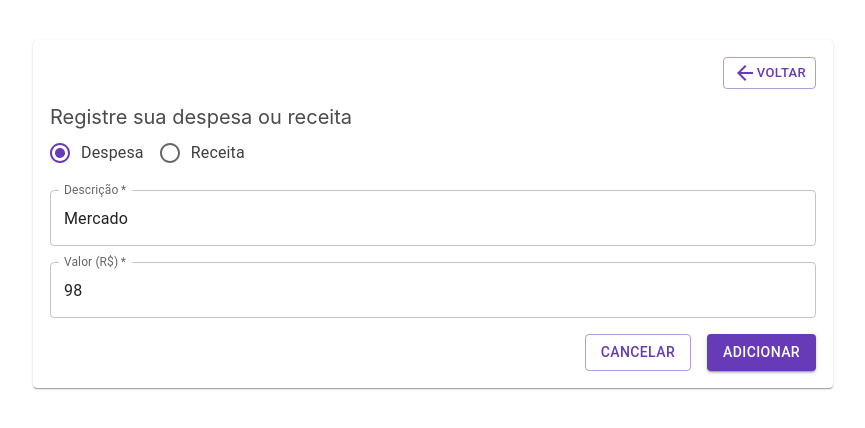
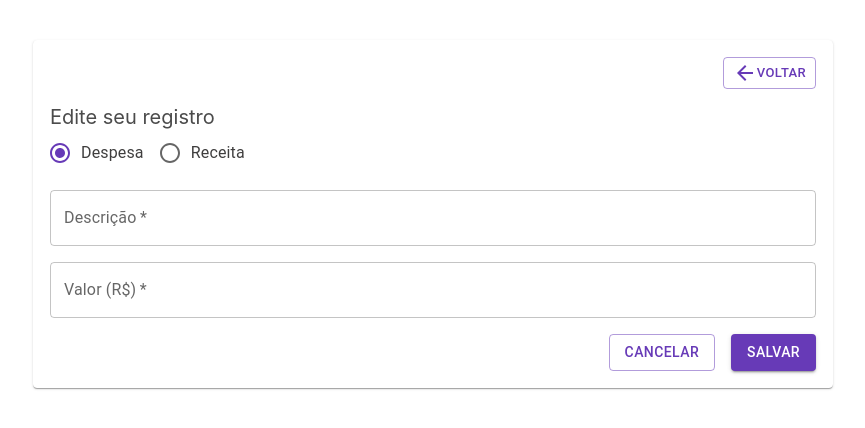
Before and after one commit to kellpf/controle-gastos, a React (Vite) app: page /editar/1 in a window 1280 px wide. Shown: the top 428 px of the page, without its empty margins (207-1072 px from the left). Built offline with nearby package versions, Linux system fonts and the light colour scheme.

Commit message:
:recycle: refactor: Mudança na estrutura dos componentes

```diff
--- a/package.json
+++ b/package.json
@@ -21,6 +21,8 @@
   },
   "devDependencies": {
     "@eslint/js": "^9.13.0",
+    "@testing-library/jest-dom": "^6.6.3",
+    "@testing-library/react": "^16.0.1",
     "@types/react": "^18.3.12",
     "@types/react-dom": "^18.3.1",
     "@vitejs/plugin-react": "^4.3.3",
@@ -30,6 +32,7 @@
     "globals": "^15.11.0",
     "typescript": "~5.6.2",
     "typescript-eslint": "^8.11.0",
-    "vite": "^5.4.10"
+    "vite": "^5.4.10",
+    "vitest": "^2.1.4"
   }
 }
--- /dev/null
+++ b/src/components/registro-form/RegistroForm.css
@@ -0,0 +1,32 @@
+.container {
+    background-color: rgb(255, 255, 255);
+    border-radius: 4px;
+    border: solid 1px rgb(255, 255, 255);
+    box-shadow: rgba(0, 0, 0, 0.2) 0px 2px 1px -1px, rgba(0, 0, 0, 0.14) 0px 1px 1px 0px, rgba(0, 0, 0, 0.12) 0px 1px 3px 0px;
+    padding: 16px;
+    text-align: start;
+    row-gap: 16px;
+  }
+
+  .container .radio-button {
+    display: flex;
+    justify-content: start;
+  }
+
+  .container .group-field {
+    display: flex;
+    gap: 16px;
+    justify-content: space-between;
+    flex-direction: column;
+    margin: 16px 0;
+  }
+
+  .container .container-button {
+      display: flex;
+      justify-content: flex-end;
+      gap: 16px;
+  }
+
+  .container h1{
+    margin-bottom: 0;
+  }
--- /dev/null
+++ b/src/components/registro-form/RegistroForm.tsx
@@ -0,0 +1,87 @@
+// RegistroForm.jsx
+import {
+  Button,
+  FormControl,
+  FormControlLabel,
+  Radio,
+  RadioGroup,
+  TextField,
+} from "@mui/material";
+import { useNavigate } from "react-router-dom";
+import { TipoRegistro } from "../../pages/listar-registros/ListarRegistros";
+import './RegistroForm.css';
+
+interface RegistroFormProps {
+  descricao: string;
+  setDescricao: React.Dispatch<React.SetStateAction<string>>;
+  tipo: TipoRegistro;
+  setTipo: React.Dispatch<React.SetStateAction<TipoRegistro>>;
+  valor: string;
+  setValor: React.Dispatch<React.SetStateAction<string>>;
+  onSubmit: (event: React.FormEvent<HTMLFormElement>) => void;
+}
+const RegistroForm = ({
+  descricao,
+  setDescricao,
+  tipo,
+  setTipo,
+  valor,
+  setValor,
+  onSubmit,
+}: RegistroFormProps) => {
+  const navigate = useNavigate();
+  return (
+    <form onSubmit={onSubmit}>
+      <div className="radio-button">
+        <FormControl>
+          <RadioGroup
+            row
+            value={tipo}
+            onChange={(event) => setTipo(event.target.value as TipoRegistro)}
+          >
+            <FormControlLabel
+              value={TipoRegistro.DESPESA}
+              control={<Radio />}
+              label="Despesa"
+            />
+            <FormControlLabel
+              value={TipoRegistro.RECEITA}
+              control={<Radio />}
+              label="Receita"
+            />
+          </RadioGroup>
+        </FormControl>
+      </div>
+
+      <div className="group-field">
+        <TextField
+          required
+          id="descricao"
+          value={descricao}
+          onChange={(e) => setDescricao(e.target.value)}
+          label="Descrição"
+          variant="outlined"
+        />
+        <TextField
+          required
+          id="valor"
+          value={valor}
+          onChange={(e) => setValor(e.target.value)}
+          label="Valor (R$)"
+          variant="outlined"
+        />
+      </div>
+
+      <div className="container-button">
+        <Button type="button" variant="outlined" onClick={() => navigate("/")}>
+          Cancelar
+        </Button>
+        <Button type="submit" variant="contained">
+          Salvar
+        </Button>
+      </div>
+    </form>
+  );
+};
+
+export default RegistroForm;
--- a/src/context/GlobalState.tsx
+++ b/src/context/GlobalState.tsx
@@ -1,5 +1,7 @@
 import { createContext, ReactNode, useReducer } from "react";
-import { RegistroFinanceiro, TipoRegistro } from "../pages/listar-registros/ListarRegistros";
+import {
+  RegistroFinanceiro
+} from "../pages/listar-registros/ListarRegistros";
 import AppReducer from "./AppReducer";
 
 interface State {
@@ -14,20 +16,7 @@ interface GlobalContexProps {
 
 // Initial State
 const initialState: State = {
-  registros: [
-    {
-      id: "1",
-      tipo: TipoRegistro.DESPESA,
-      descricao: "Mercado",
-      valor: 98,
-    },
-    {
-      id: "2",
-      tipo: TipoRegistro.RECEITA,
-      descricao: "Remuneração",
-      valor: 800,
-    },
-  ],
+  registros: [],
 };
 
 // Create Context
@@ -50,20 +39,25 @@ export const GlobalProvider = ({ children }: { children: ReactNode }) => {
   const adicionaRegistro = (registroFinanceiro: RegistroFinanceiro) => {
     dispatch({
       type: "ADICIONA_REGISTRO",
-      payload: registroFinanceiro
+      payload: registroFinanceiro,
     });
-  }
+  };
 
   const editaRegistro = (registroFinanceiro: RegistroFinanceiro) => {
     dispatch({
       type: "EDITA_REGISTRO",
-      payload: registroFinanceiro
+      payload: registroFinanceiro,
     });
-  }
+  };
 
   return (
     <GlobalContext.Provider
-      value={{ registros: state.registros, removeRegistro, adicionaRegistro, editaRegistro }}
+      value={{
+        registros: state.registros,
+        removeRegistro,
+        adicionaRegistro,
+        editaRegistro,
+      }}
     >
       {children}
     </GlobalContext.Provider>
--- a/src/pages/adicionar-registro/AdicionarRegistro.css
+++ b/src/pages/adicionar-registro/AdicionarRegistro.css
@@ -1,4 +1,4 @@
-.container {
+/* .container {
   background-color: rgb(255, 255, 255);
   border-radius: 4px;
   border: solid 1px rgb(255, 255, 255);
@@ -29,4 +29,4 @@
 
 .container h1{
   margin-bottom: 0;
-}
+} */
--- a/src/pages/adicionar-registro/AdicionarRegistro.tsx
+++ b/src/pages/adicionar-registro/AdicionarRegistro.tsx
@@ -1,65 +1,31 @@
+// AdicionarRegistro.jsx
 import ArrowBackIcon from "@mui/icons-material/ArrowBack";
-import {
-  Button,
-  FormControl,
-  FormControlLabel,
-  Radio,
-  RadioGroup,
-  TextField,
-} from "@mui/material";
-import { useContext, useEffect, useState } from "react";
-import { useNavigate, useParams } from "react-router-dom";
+import { Button } from "@mui/material";
+import { useContext, useState } from "react";
+import { useNavigate } from "react-router-dom";
 import { v4 as uuid } from "uuid";
+import RegistroForm from "../../components/registro-form/RegistroForm";
 import { GlobalContext } from "../../context/GlobalState";
-import {
-  TipoRegistro
-} from "../listar-registros/ListarRegistros";
-import "./AdicionarRegistro.css";
+import { TipoRegistro } from "../listar-registros/ListarRegistros";
+
 
 export const AdicionarRegistro = () => {
   const [descricao, setDescricao] = useState("");
-  const [tipo, setTipo] = useState<TipoRegistro>(TipoRegistro.DESPESA);
+  const [tipo, setTipo] = useState(TipoRegistro.DESPESA);
   const [valor, setValor] = useState("");
 
-  const { registros, adicionaRegistro, editaRegistro } =
-    useContext(GlobalContext);
+  const { adicionaRegistro } = useContext(GlobalContext);
+  const navigate = useNavigate();
 
-  const navigate = useNavigate();
-  const paramsId = useParams();
-
-  useEffect(() => {
-    if (paramsId.id) {
-      console.log("tem params!");
-      const findRegistro = registros.find(
-        (registro) => registro.id === paramsId.id
-      );
-      if (findRegistro) {
-        setDescricao(findRegistro.descricao);
-        setValor(findRegistro.valor.toString());
-        setTipo(findRegistro.tipo);
-        console.log("registroSelecionado", findRegistro);
-      }
-    }
-  }, [registros, paramsId]);
+  console.log('AdicionarRegistro')
 
   const submit = () => {
-    if (paramsId.id) {
-      console.log("edit");
-      editaRegistro({
-        id: paramsId?.id,
-        descricao: descricao,
-        tipo: tipo,
-        valor: parseFloat(valor),
-      });
-    } else {
-      console.log("add");
     adicionaRegistro({
       id: uuid(),
       descricao: descricao,
       tipo: tipo,
       valor: parseFloat(valor),
     });
-    }
     navigate("/");
   };
 
@@ -73,60 +39,15 @@ export const AdicionarRegistro = () => {
       </div>
 
       <h1>Registre sua despesa ou receita</h1>
-      <form onSubmit={submit}>
-        <div className="radio-button">
-          <FormControl>
-            <RadioGroup
-              row
-              aria-labelledby="demo-row-radio-buttons-group-label"
-              name="row-radio-buttons-group"
-              value={tipo}
-              onChange={(event: React.ChangeEvent<HTMLInputElement>) =>
-                setTipo(event.target.value as TipoRegistro)
-              }
-            >
-              <FormControlLabel
-                value={TipoRegistro.DESPESA}
-                control={<Radio />}
-                label="Despesa"
+      <RegistroForm
+        descricao={descricao}
+        setDescricao={setDescricao}
+        tipo={tipo}
+        setTipo={setTipo}
+        valor={valor}
+        setValor={setValor}
+        onSubmit={submit}
       />
-              <FormControlLabel
-                value={TipoRegistro.RECEITA}
-                control={<Radio />}
-                label="Receita"
-              />
-            </RadioGroup>
-          </FormControl>
-        </div>
-
-        <div className="group-field">
-          <TextField
-            required
-            id="descricao"
-            value={descricao}
-            onChange={(e) => setDescricao(e.target.value)}
-            label="Descrição"
-            variant="outlined"
-          />
-          <TextField
-            required
-            id="valor"
-            value={valor}
-            onChange={(e) => setValor(e.target.value)}
-            label="Valor (R$)"
-            variant="outlined"
-          />
-        </div>
-
-        <div className="container-button">
-          <Button onClick={() => navigate("/")} variant="outlined">
-            Cancelar
-          </Button>
-          <Button type="submit" variant="contained">
-            Adicionar
-          </Button>
-        </div>
-      </form>
     </div>
   );
 };
--- /dev/null
+++ b/src/pages/editar-registro/EditarRegistro.tsx
@@ -0,0 +1,68 @@
+// EditarRegistro.jsx
+import ArrowBackIcon from "@mui/icons-material/ArrowBack";
+import { Button } from "@mui/material";
+import { useContext, useEffect, useState } from "react";
+import { useNavigate, useParams } from "react-router-dom";
+import { GlobalContext } from "../../context/GlobalState";
+import { TipoRegistro } from "../listar-registros/ListarRegistros";
+import RegistroForm from "../../components/registro-form/RegistroForm";
+
+export const EditarRegistro = () => {
+  const [descricao, setDescricao] = useState("");
+  const [tipo, setTipo] = useState(TipoRegistro.DESPESA);
+  const [valor, setValor] = useState("");
+
+  const { registros, editaRegistro } = useContext(GlobalContext);
+  const navigate = useNavigate();
+  const paramsId = useParams();
+  console.log('EditarRegistro')
+
+  useEffect(() => {
+    console.log('entrou use efect edit')
+    if (paramsId.id) {
+      const findRegistro = registros.find(
+        (registro) => registro.id === paramsId.id
+      );
+      console.log("findRegistro", findRegistro)
+      if (findRegistro) {
+        setDescricao(findRegistro.descricao);
+        setValor(findRegistro.valor.toString());
+        setTipo(findRegistro.tipo);
+      }
+    }
+  }, [registros, paramsId]);
+
+  const submit = () => {
+    if (paramsId.id) {
+      editaRegistro({
+        id: paramsId.id,
+        descricao: descricao,
+        tipo: tipo,
+        valor: parseFloat(valor),
+      });
+      navigate("/");
+    }
+  };
+
+  return (
+    <div className="container">
+      <div className="container-button">
+        <Button variant="outlined" size="small" onClick={() => navigate("/")}>
+          <ArrowBackIcon />
+          Voltar
+        </Button>
+      </div>
+
+      <h1>Edite seu registro</h1>
+      <RegistroForm
+        descricao={descricao}
+        setDescricao={setDescricao}
+        tipo={tipo}
+        setTipo={setTipo}
+        valor={valor}
+        setValor={setValor}
+        onSubmit={submit}
+      />
+    </div>
+  );
+};
--- a/src/routes/routes.tsx
+++ b/src/routes/routes.tsx
@@ -2,6 +2,7 @@ import { createBrowserRouter } from "react-router-dom";
 import { AdicionarRegistro } from "../pages/adicionar-registro/AdicionarRegistro";
 import { ListarRegistros } from "../pages/listar-registros/ListarRegistros";
 import App from "../App";
+import { EditarRegistro } from "../pages/editar-registro/EditarRegistro";
 
 const routes = createBrowserRouter([
   {
@@ -18,7 +19,7 @@ const routes = createBrowserRouter([
       },
       {
         path: "/editar/:id",
-        element: <AdicionarRegistro />,
+        element: <EditarRegistro />,
       },
     ],
   },
```
Also changed, not shown: 1 other file (tests, documents, lock files or other folders). Lines whose indentation alone changed are shown as unchanged.
